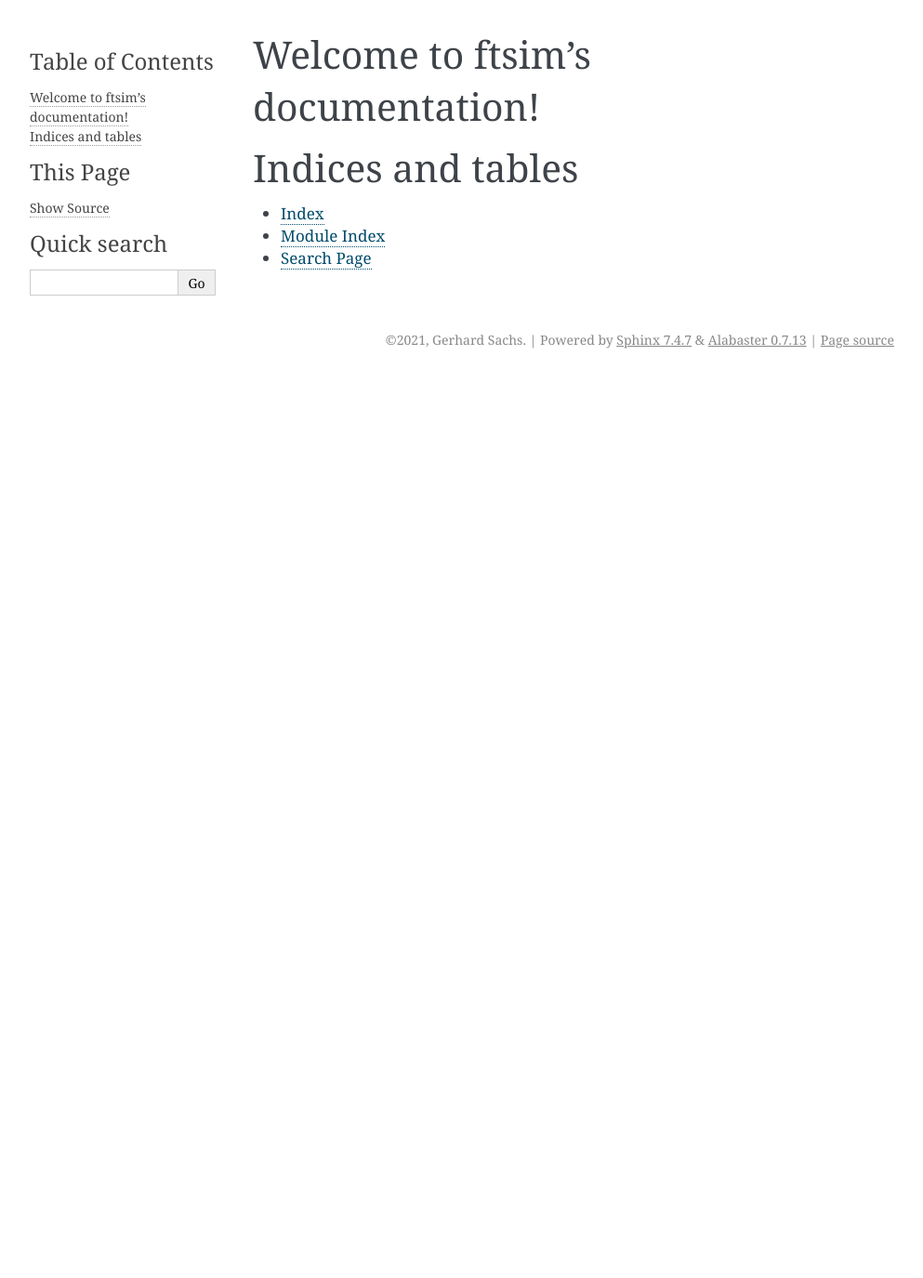
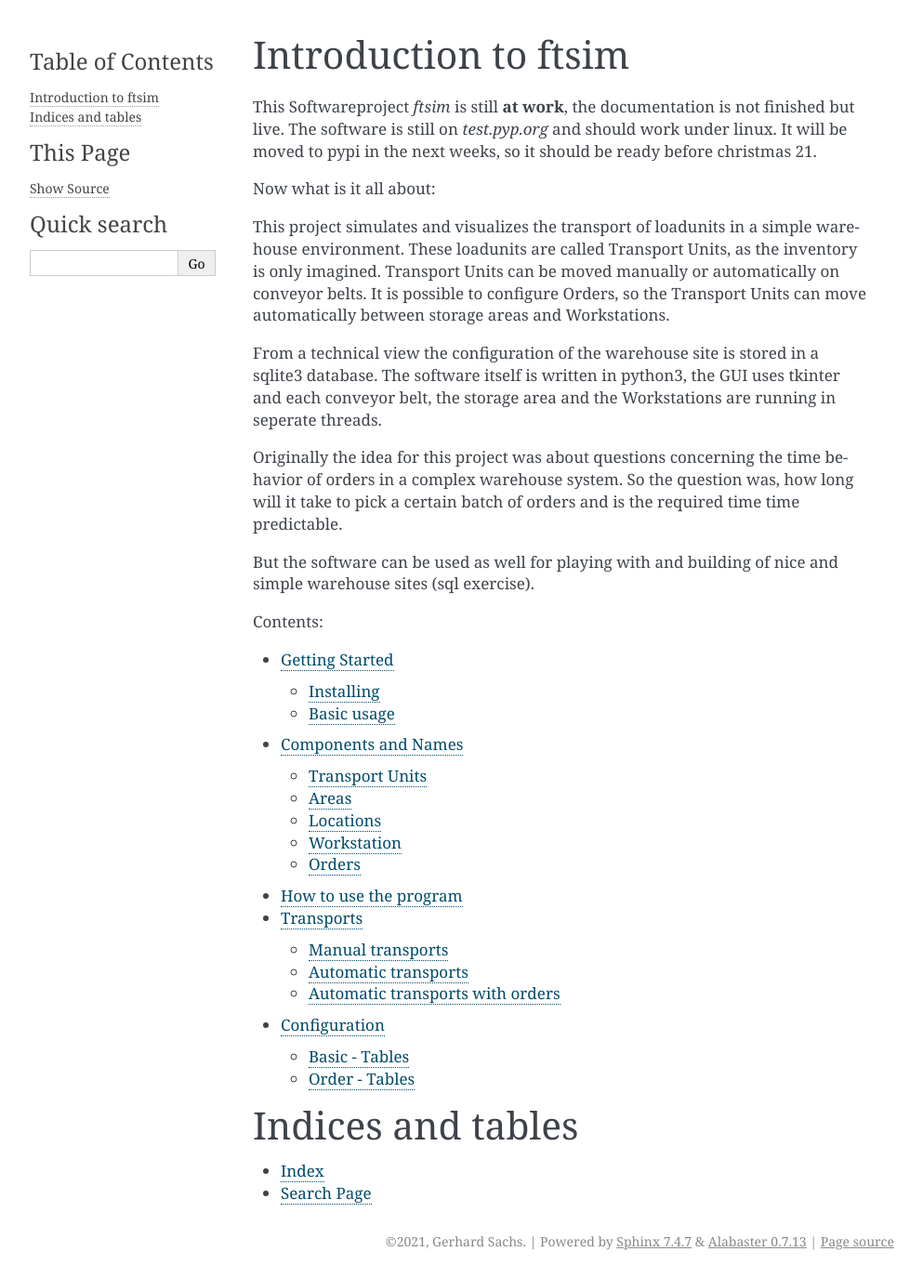
Before and after one commit to gerpark/ftsim, a Sphinx documentation site: the page built from docs/source/index.rst, in a window 1280 px wide. Shown: the whole page at 93% size, without its empty margins (148-1141 px from the left). Built offline with Sphinx 7.4.7, drawn with Linux system fonts in a browser that asks for light colours; before the commit the page ends 900 px from its top, so only the background shows below that.

Commit message:
initial for project ftsim

```diff
--- /dev/null
+++ b/docs/source/component.rst
@@ -0,0 +1,50 @@
+
+Components and Names
+====================
+
+The software was written in german, so I'm going
+to explain the abbreviations first, because
+they are used in the code and database names.
+
+Transport Units
+---------------
+It's all about  :ref:`Transport Units<cfg_le>`,
+called **LE**'s (Ladeeinheiten/Loadunits)
+
+We don't use any inventories, but for picking
+You can imagine, there is some inventory on each LE.
+
+Areas
+-----
+The whole site consists of different :ref:`Areas<cfg_ft>`, called **Ft**'s ('FörderTechnik').
+
+The central type of an Area is the conveyor belt (Fördertechnik),
+but there are also storage areas and picking areas.
+
+Each Area tries to move its transport Units.
+As they do it independently, each `Ft` (Area) runs in it's own thread.
+
+Locations
+---------
+
+Each Area consists of a sequence of :ref:`Locations<cfg_lf>`,
+called **Lf**'s (Lagerfächer).
+Each Location can have a Transport Unit (LE) and so each `LE` is moving
+from one `location` to the next one.
+
+Workstation
+-----------
+
+The picking area is very similar to a conveyor belt, but it has
+one Location of type Workstation (**Ws**). This is the location
+where the picking happens. On our visualization a little dialog pops up
+as soon as a LE arrives.  In a real warehouse the Workstation might be a PC.
+To move the LE further on (after imaginary inventory has been picked)
+the dialog has to be used.
+Furthermore the Workstation dialog allows to create new LE's.
+
+Orders
+------
+
+Additionally it is possible to supply orders. Each order (Task Order) is dynamically assigned
+to one Workstation and consists of one or more tasks. A Task simply consists a LE name.
--- a/docs/source/conf.py
+++ b/docs/source/conf.py
@@ -44,7 +44,8 @@ exclude_patterns = []
 # The theme to use for HTML and HTML Help pages.  See the documentation for
 # a list of builtin themes.
 #
-html_theme = 'alabaster'
+#html_theme = 'alabaster'
+#html_theme = 'classic'
 
 # Add any paths that contain custom static files (such as style sheets) here,
 # relative to this directory. They are copied after the builtin static files,
--- /dev/null
+++ b/docs/source/config.rst
@@ -0,0 +1,191 @@
+
+Configuration
+=============
+
+The layouts of different warehouse sites are configured in a SQLite3 Database.
+
+The configurations are called projects, which have
+a Project-Id as primary key.
+
+The so called Project-Id is specific to each configuration,
+it is the primary key for all tables in the database.
+
+This software comes with a number of different configurations,
+but please feel free to create your own ones.
+
+I usually do it step by step using the command line tool ``sqlite3``.
+In between I run ``ftsim`` just to check if the layout
+looks as intended.
+
+The basic configuration is read only once in the beginning.
+Only the order-tables, if used, are changed during runtime.
+
+Basic - Tables
+--------------
+
+The **central** Configuration Table::
+
+    CREATE TABLE project(
+	prjid INT,
+	fieldx INT,
+	fieldy INT,
+	fieldpx INT)
+
+prjid ist die zentrale Project-Id, und fieldx/y the overall size of the layout.
+
+.. _cfg_ft:
+
+The **areas**::
+
+    CREATE TABLE ft(
+	prjid INT,
+	ftname VARCHAR(2),
+	fttyp VARCHAR(2),
+	PRIMARY KEY (prjid, ftname))
+
+``ftname`` is the name of the area,
+``fttyp`` may have these values:
+
+ *     FT =  conveyor
+ *     LB =  storage area
+ *     KP =  picking area
+ *     DB =  Database
+             if **orders** are used, a area of type DB needs to be configured
+             (because of the seperate database thread).
+
+.. _cfg_lf:
+
+Each area consists of a number of **Locations**::
+
+    CREATE TABLE lf(
+	prjid INT,
+	lfname VARCHAR(6),
+	ftname VARCHAR(2),
+	lftyp VARCHAR(2),
+	xkor INT,
+	ykor INT,
+	leid VARCHAR(3),
+	PRIMARY KEY (prjid, lfname))
+
+
+``xkor/ykor`` define the coordinates in the layout,
+``lftyp`` is either NULL or KP for the picking place.
+
+If the Location is occupied with a Transport Unit (LE), ``leid``
+gets the name of it.
+The seqence of the Locations is given by the order of the
+Location names.
+
+.. _cfg_le:
+
+The **Transport Unit** also called **LE**::
+
+    CREATE TABLE le(
+	prjid INT,
+	leid VARCHAR(3),
+	lfname VARCHAR(6),
+	ftziel VARCHAR(2),
+	PRIMARY KEY (prjid, leid))
+
+``lfname`` is the name of the Location
+which holds the Transport Unit in the beginning.
+``ftziel`` is the target area of the LE.
+
+
+If a Location is connected to a Location of a different area,
+or the last Location is connected to the first
+Location of the same area an **alternate Location**
+has to be configured::
+
+    CREATE TABLE lfalt(
+	prjid INT,
+	lfname VARCHAR(6),
+	altlf VARCHAR(6),
+	PRIMARY KEY (prjid, lfname))
+
+``altlf`` is the name of the alternate Location.
+
+If a Location is an entrance to a certain area,
+many **target areas** can be configured::
+
+    CREATE TABLE lfziel(
+	prjid INT NOT NULL,
+	lfname VARCHAR(6) NOT NULL,
+	ftname VARCHAR(2) NOT NULL)
+
+``ftname`` contains the area and is used
+as routing information, how to get there.
+
+Order - Tables
+--------------
+
+
+A Task contains the LE, which holds the imaginary inventory,
+which has to be picked.
+
+The Taskorder consists of one or more Tasks. In this way all
+Tasks can be picked at the same Workstation.
+Taskorder and Tasks are updated during runtime.
+
+If there is a open Taskorder it will be assigned to a free workstation.
+After all Transport Unit's have been processed (virtually picked)
+the **Taskorder** is closed and the workstation freed again::
+
+    CREATE TABLE tasko(
+	prjid INT NOT NULL,
+	taskoid VARCHAR(3) NOT NULL,
+	wsid VARCHAR(6),
+	taskostat INT NOT NULL,
+	startt VARCHAR(23),
+	endt VARCHAR(23),
+	seq INT,
+	PRIMARY KEY (prjid, taskoid))
+
+If a Taskorder is assignet to a Workstation ``wsid`` contains the name
+of that Workstation. ``Seq`` is used internally,
+it contains the order of the taskorder and is randomized.
+``Startt`` and ``endt`` contain the time information.
+``Taskostat`` ist the state of the Taskorder and can have these values:
+
+ *      0  = ready to be used
+ *      20 = started, assigned to a workstation
+ *      95 = closed, all LEs picked
+
+The **task** contains just the Transport Unit
+and the ``taskoid`` it belongs to::
+
+    CREATE TABLE task(
+	prjid INT,
+	leid VARCHAR(3) NOT NULL,
+	taskstat INT NOT NULL,
+	ftziel VARCHAR(2),
+	taskoid VARCHAR(3) NOT NULL,
+
+``Taskstat`` is the state of the Task and can have these values:
+
+      * 0   ready to be used
+      * 20  Tasko started
+      * 60  LE at workstation
+      * 95  LE picked and left the workstation
+
+The table ``le`` is not updated, everything
+about the state of a Transport Unit is stored in the table Task.
+
+The remaining tables are about statistics,
+the times for each Taskorder are written into
+table ``zeiten``::
+
+    CREATE TABLE zeiten(
+	prjid INT NOT NULL,
+	taskoid VARCHAR(3),
+	startt VARCHAR(23),
+	endt VARCHAR(23),
+	seq INT)
+
+and the times for the complete batch is summarized
+in the table ``summen``::
+
+    CREATE TABLE summen(
+	prjid INT NOT NULL,
+	startt VARCHAR(23),
+	endt VARCHAR(23))
--- a/docs/source/index.rst
+++ b/docs/source/index.rst
@@ -1,20 +1,51 @@
 .. ftsim documentation master file, created by
-   sphinx-quickstart on Wed Oct 20 08:48:32 2021.
+   sphinx-quickstart on Sat Sep  4 11:32:51 2021.
    You can adapt this file completely to your liking, but it should at least
    contain the root `toctree` directive.
 
-Welcome to ftsim's documentation!
-=================================
+
+Introduction to ftsim
+=====================
+
+This Softwareproject `ftsim` is still **at work**, the documentation is not finished but live.
+The software is  still on `test.pyp.org`  and should work under linux.
+It will be moved to pypi in the next weeks, so it should be ready before christmas 21.
+
+Now what is it all about:
+
+This project simulates and visualizes the transport of loadunits
+in a simple warehouse environment. These loadunits are called
+Transport Units, as the inventory is only imagined.
+Transport Units can be moved manually or automatically
+on conveyor belts. It is possible to configure Orders, so the
+Transport Units can move automatically between storage areas and Workstations.
+
+From a technical view the configuration of the warehouse site is
+stored in a sqlite3 database. The software itself is written in python3, the GUI
+uses tkinter and each conveyor belt, the storage area and the Workstations
+are running in seperate threads.
+
+Originally the idea for this project was about questions
+concerning the time behavior of orders in a complex warehouse system.
+So the question was, how long will it take to pick a certain batch of orders
+and is the required time time predictable.
+
+But the software can be used as well for playing with and building
+of nice and simple warehouse sites (sql exercise).
+
 
 .. toctree::
    :maxdepth: 2
    :caption: Contents:
 
+   basic.rst
+   component.rst
+   usage.rst
+   config.rst
 
 
 Indices and tables
 ==================
 
 * :ref:`genindex`
-* :ref:`modindex`
 * :ref:`search`
--- /dev/null
+++ b/docs/source/usage.rst
@@ -0,0 +1,82 @@
+
+How to use the program
+======================
+
+The program can be used with different configurations,
+which are stored in the database.
+To choose a certain configuration, You have to pass
+the `project id` as parameter to the program.
+So the program is usually startet from the command line.
+More information about options can be shown using
+the help option::
+
+    ftsim --help
+
+If nothing is specified the database name will be ``ft.db``,
+and the project-id will be the highest number in the database.
+More info about Locations and the transport of the `LE's` is
+given with verbose 4.
+
+So starting the program might look like this::
+
+    ftsim.py --id 160 -v 4
+
+
+If the option ``auto`` is given, the program will end as soon
+as all `tasks` are finished.
+
+Transports
+===========
+
+All moves of the Transport units (=LE) depend on the target, which is stored in the `LE`.
+The target contains the name of an area, if it is empty the LE will stay in the current area.
+
+The target for a LE might be set in the configuration, or it might be
+set later on at a Workstation. When the LE reaches a Storage Area or a Workstation,
+the target is cleared again.
+
+
+Manual transports
+-----------------
+
+Most areas have a name of just one letter.
+If this letter is typed all LE's in that area are moved one step forward
+to the next Location. Sometimes the letter needs to be typed twice,
+because each LE moves only one step per cycle.
+
+The name of a picking area starts with the letter 'k'
+followed by a digit. Here the digit is typed instead of the
+letter. Some Picking areas consist of one Location, but they might
+have more Locations as well.
+
+
+Automatic transports
+--------------------
+
+Automatic transports can be started or stopped with a
+button in the main dialog.
+Every area is checked and all LE's are moved one step
+forward. This cycle needs to be stopped explicitly,
+otherwise it is is repeated forever.
+
+If a LE arrives at a `workstation` a special Dialog pops up
+representing that worksation. To forward the LE, a new target must
+be chosen before the transport button is clicked.
+
+
+Automatic transports with orders
+--------------------------------
+
+Starting in automatic mode means as well checking for free taskorders.
+If there is one, the taskorder is assigned to a workstation, if there is any available.
+Each task belonging to that taskorder contains just the name of a Transport Unit.
+If that LE is located in a storage area, the task will be started,
+which means, the LE receives the target from the corresponding taskorder.
+
+When the LE arrives at the Workstation a new target
+can be chosen. If the programm was started from the commandline
+with automode, or if 'auto Picking' was chosen from the menu,
+target and transport are handled automatically.
+
+When all tasks are picked the taskorder is closed and
+the Workstation is ready for another taskorder.
```
Also changed, not shown: docs/source/basic.rst (added, +21 -0 lines).
